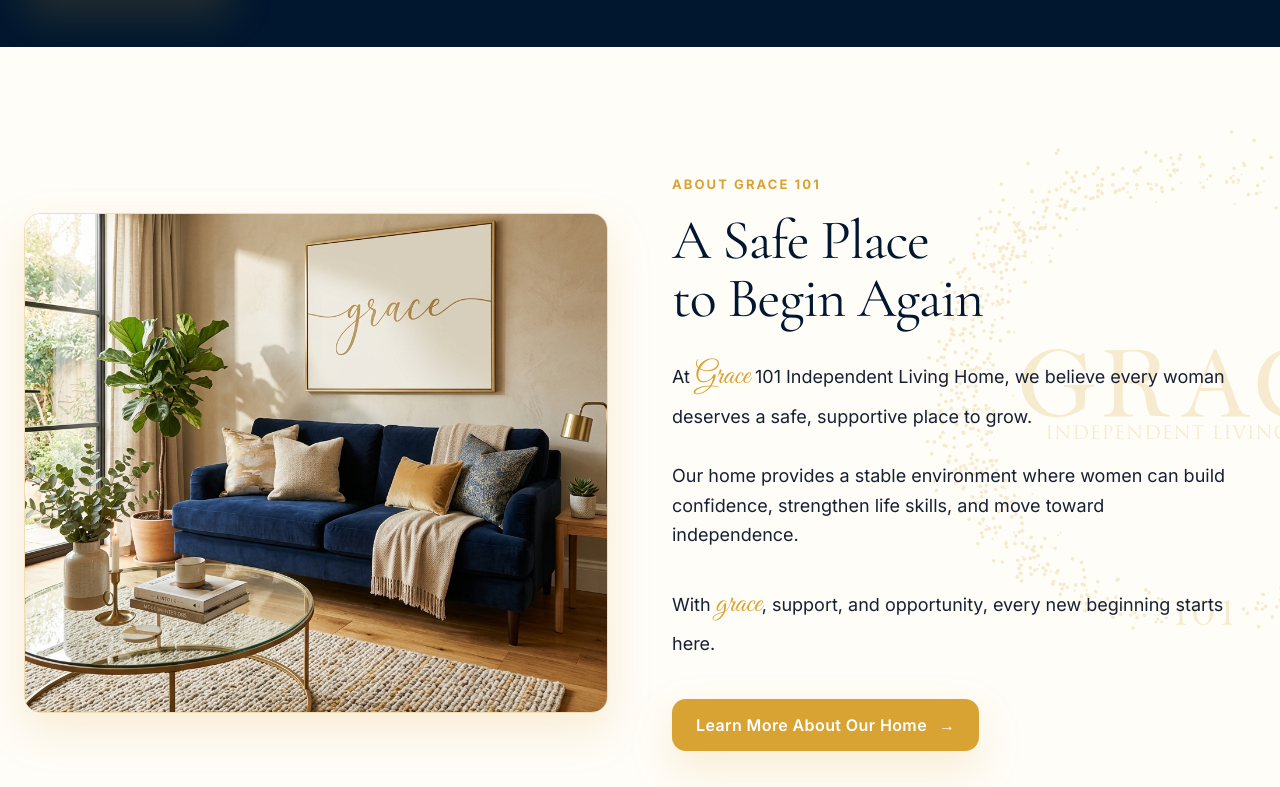
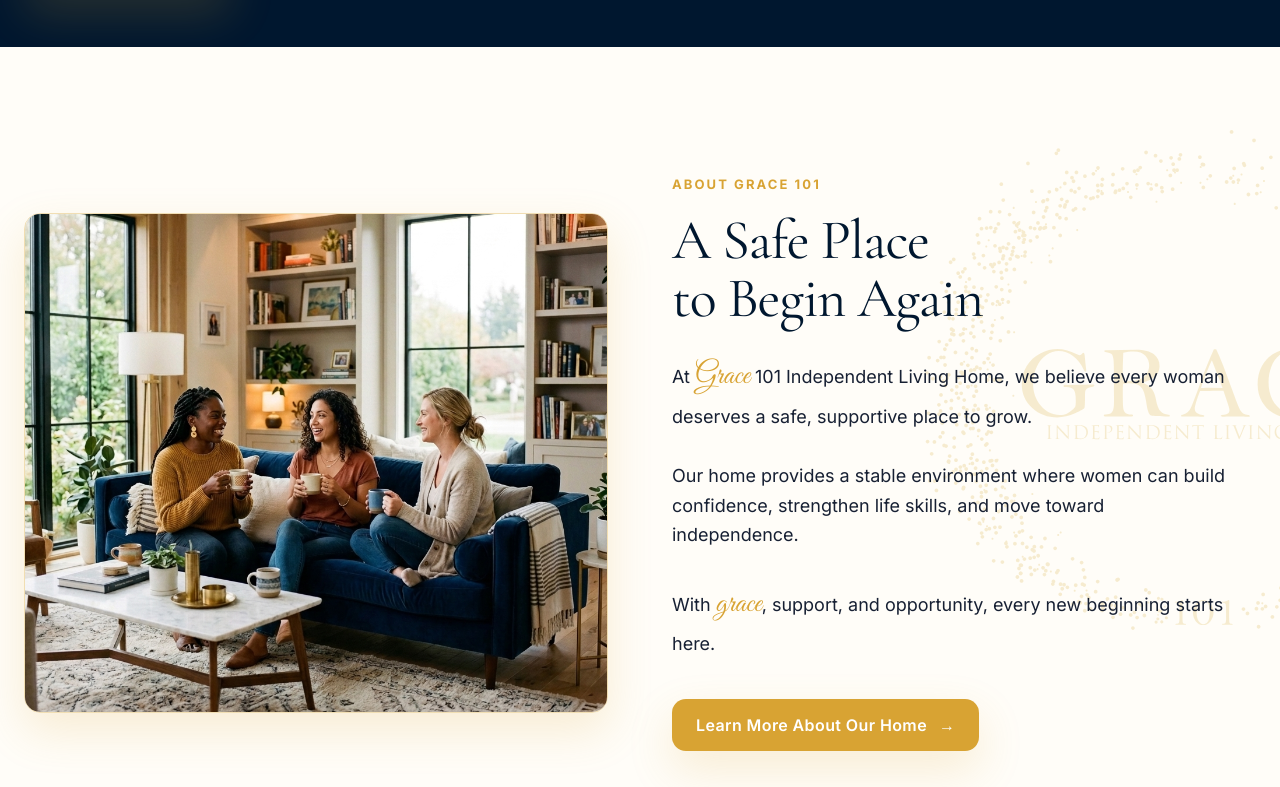
Before and after one commit to HiddenGems810/grace-website, a Next.js app: page / in a window 1280 px wide. Shown: the part 673-1460 px from the top of the page. Built offline with nearby package versions, Linux system fonts and the light colour scheme; grey boxes are pictures that could not be loaded; a web font is replaced by a local one.

Commit message:
Swap the About section and Residency section images

```diff
--- a/components/sections/AboutSection.tsx
+++ b/components/sections/AboutSection.tsx
@@ -32,7 +32,7 @@ export function AboutSection() {
             className="w-full h-[120%] -mt-[10%] bg-cover bg-center"
             style={{
               y: yParallax,
-              backgroundImage: "url('/images/about_living_room.png')",
+              backgroundImage: "url('/images/residency_space_diverse.png')",
               backgroundPosition: "center",
               backgroundSize: "cover",
             }}
--- a/components/sections/ProgramsGrid.tsx
+++ b/components/sections/ProgramsGrid.tsx
@@ -88,7 +88,7 @@ export function ProgramsGrid() {
               }`}
             >
               <Image
-                src="/images/residency_space_diverse.png"
+                src="/images/about_living_room.png"
                 alt="Residency Living Space"
                 fill
                 className="object-cover"
```
